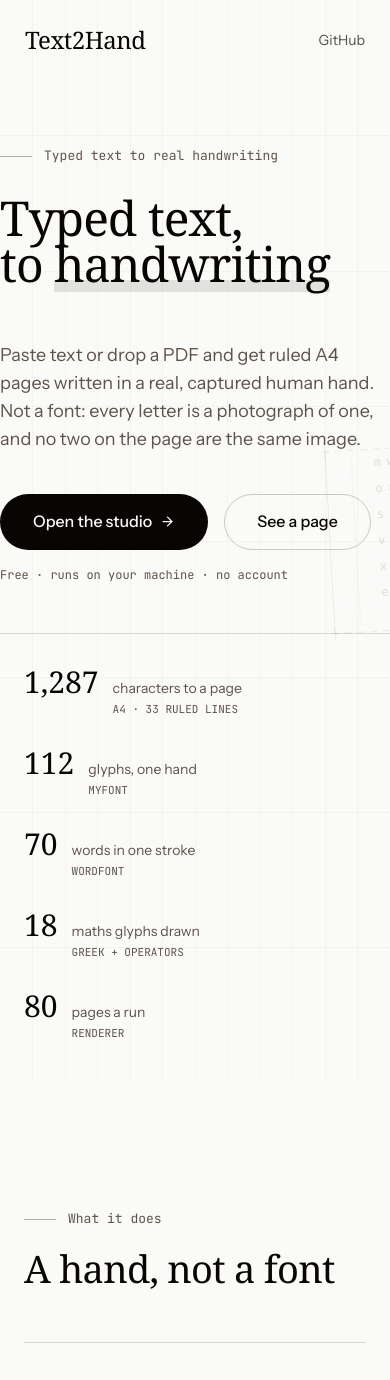
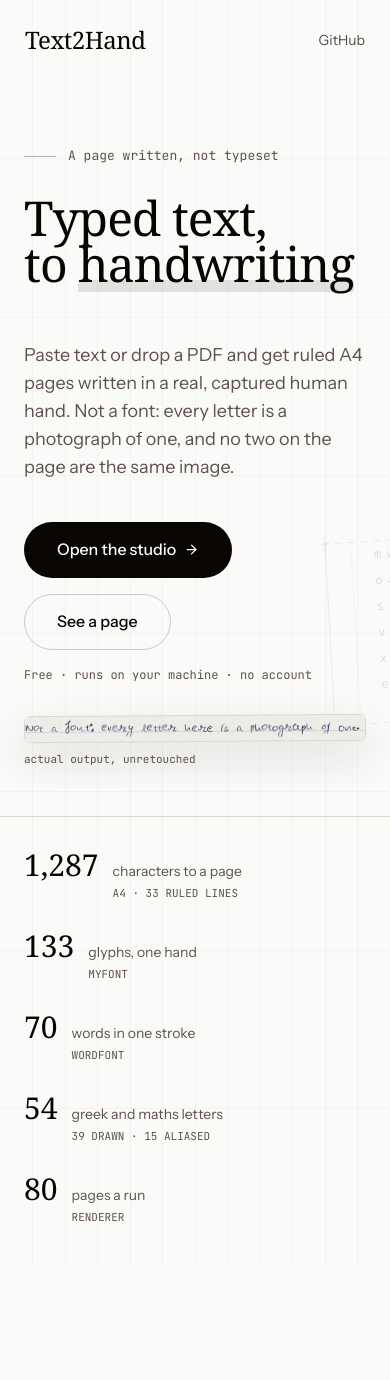
Before and after one commit to pranjalprateek6/Text2Hand, a Flask app: page / in a window 390 px wide. Shown: the top 1380 px of the page. Run offline with Flask 3, Linux system fonts and the light colour scheme; some libraries are stand-ins or nearby versions; some web fonts are replaced.

Commit message:
Landing: true numbers, aligned hero, proof on screen one
The stats row is counted from the shipped assets at serve time now. The
hardcoded numbers were wrong within a week of being written: the page said
112 glyphs and 18 maths glyphs while the font held 134 and 54. A page that
sells precision cannot advertise stale figures, so the counts come from
myfont, wordfont and the renderer's own limits every time it is served, and
the maths stat says what it means: 39 drawn, 15 aliased.

The hero was flush against the viewport edge at every width. Its element is
both .wrap and .hero__in, and the second's padding shorthand zeroed the
first's inline padding, so the headline started at x=0 while the stats row
under it kept its 48px inset. padding-block keeps the vertical rhythm and
leaves .wrap's inline padding alone; the lede and the stats now share a left
edge to the pixel, and on a phone the buttons sit 24px in instead of
touching the bezel.

One line of the actual product now appears in the first screen: a rendered
strip, ink on ruling, captioned "actual output, unretouched", saying "Not a
font: every letter here is a photograph of one." The proof used to live
4,700px below the promise. The eyebrow no longer repeats the headline it
introduces, nav and footer links reach 44px of hit area without moving a
pixel of layout, the split CTA headline carries its unbroken sentence for
assistive tech, the stat captions no longer run into their labels when read
aloud, and the hero canvas repaints on visibilitychange so a tab restored
from prerender cannot show a blank sheet.

Verified live at both widths: stats render the counted values, lede and
stats left edges agree, the strip serves at 14 KB, tap targets measure 48
and 44px, and nothing overflows horizontally. 59/59.

```diff
--- a/app.py
+++ b/app.py
@@ -341,11 +341,42 @@ def _safe(rid: str) -> Path:
     return folder
 
 
+def _landing_stats() -> dict:
+    """The numbers the landing page brags with, counted from the shipped
+    assets when the page is served. They were hardcoded once, and were wrong
+    within a week: the glyph count grew, the Greek coverage doubled, and the
+    page went on advertising the old figures. A number on a page that sells
+    precision has to be one the code cannot let rot.
+    """
+    codes = set()
+    for name in os.listdir(t2h.FONT_DIR):
+        stem, dot, ext = name.partition(".")
+        if ext != "png" or not stem[:1].isdigit():
+            continue
+        digits = ""
+        for ch in stem:
+            if not ch.isdigit():
+                break
+            digits += ch
+        codes.add(int(digits))
+    try:
+        import json
+        with open(os.path.join(t2h.WORD_DIR, "index.json"), encoding="utf-8") as fh:
+            words = len(json.load(fh))
+    except (OSError, ValueError):
+        words = 0
+    drawn = len([c for c in codes if c >= 880])       # the Greek block and up
+    return {"chars_page": page_size(), "glyphs": len(codes), "words": words,
+            "drawn": drawn, "aliased": len(t2h.GLYPH_ALIASES),
+            "maths": drawn + len(t2h.GLYPH_ALIASES),
+            "max_pages": MAX_OUTPUT_PAGES}
+
+
 @app.get("/")
 def landing():
     """The front door. A placeholder until the real landing page is designed;
     the tool itself lives at /studio."""
-    return render_template("landing.html")
+    return render_template("landing.html", stats=_landing_stats())
 
 
 @app.get("/studio")
--- a/static/fx.js
+++ b/static/fx.js
@@ -144,6 +144,11 @@ function asciiPage(canvas) {
   // script runs, and a window resize never comes to correct it. Re-measure
   // and repaint whenever the box itself changes size.
   new ResizeObserver(() => { resize(); paint(); }).observe(canvas);
+  // A tab restored from prerender ran no frames and may hold a blank bitmap;
+  // becoming visible is the moment to make it true.
+  document.addEventListener("visibilitychange", () => {
+    if (!document.hidden) { resize(); paint(); }
+  });
   if (REDUCED) written = 1e9;                // a finished page, held still
   paint();                                   // painted once even if frames never run
   if (!REDUCED) {
--- a/static/landing.css
+++ b/static/landing.css
@@ -44,7 +44,12 @@ section { position: relative; }
 .nav__tm { font-family: var(--font-mono); font-size: 11px; color: var(--muted-foreground); }
 .nav__links { display: none; align-items: center; gap: 48px; }
 @media (min-width: 900px) { .nav__links { display: flex; } }
-.nav__links a { font-size: 14px; color: color-mix(in oklch, var(--foreground) 70%, transparent); transition: color 300ms var(--ease); }
+.nav__links a {
+  font-size: 14px; color: color-mix(in oklch, var(--foreground) 70%, transparent);
+  transition: color 300ms var(--ease);
+  /* the hit area reaches finger size without moving a pixel of layout */
+  padding: 13px 6px; margin: -13px -6px;
+}
 .nav__links a:hover { color: var(--foreground); }
 .nav__cta { display: flex; align-items: center; gap: 16px; }
 
@@ -69,7 +74,10 @@ section { position: relative; }
 .hero__grid i.h { height: 1px; left: 0; right: 0; }
 .hero__grid i.v { width: 1px; top: 0; bottom: 0; }
 
-.hero__in { position: relative; z-index: 10; padding: 160px 0 200px; }
+/* padding-block, never the shorthand: this element is also a .wrap, and the
+   shorthand's zero was silently erasing .wrap's inline padding, leaving the
+   hero flush against the viewport edge while the stats under it kept theirs */
+.hero__in { position: relative; z-index: 10; padding-block: 160px 200px; }
 .hero__title { font-size: clamp(3rem, 11vw, 9.5rem); }
 .hero__title .line { display: block; }
 .hero__word { position: relative; display: inline-block; }
@@ -87,6 +95,22 @@ section { position: relative; }
 .hero__lede { font-size: clamp(18px, 2vw, 23px); line-height: 1.55; color: var(--muted-foreground); max-width: 36rem; }
 .hero__acts { display: flex; flex-wrap: wrap; align-items: center; gap: 16px; }
 .hero__note { width: 100%; font-family: var(--font-mono); font-size: 12px; color: var(--muted-foreground); }
+
+/* one line of the actual product, in the first screen: the proof should not
+   live four thousand pixels below the promise */
+.hero__proof { margin-top: 30px; max-width: 470px; }
+.hero__proof img {
+  width: 100%;
+  border: 1px solid var(--border);
+  border-radius: 6px;
+  box-shadow: 0 16px 40px rgba(30, 25, 10, 0.12);
+  transform: rotate(-0.4deg);
+}
+.hero__proof figcaption {
+  margin-top: 9px;
+  font-family: var(--font-mono); font-size: 11px;
+  color: var(--muted-foreground);
+}
 
 /* stats pinned to the hero's foot: one static row, each number bound to its
    own cell so a viewport edge can never split a pair */
@@ -215,7 +239,11 @@ section { position: relative; }
 .footer__brand p { margin-top: 12px; font-size: 14px; color: var(--muted-foreground); max-width: 26rem; }
 .footer h4 { font-family: var(--font-mono); font-size: 11px; text-transform: uppercase; letter-spacing: 0.12em; color: var(--muted-foreground); margin-bottom: 14px; font-weight: 500; }
 .footer ul { list-style: none; margin: 0; padding: 0; display: grid; gap: 10px; }
-.footer ul a { font-size: 14px; color: color-mix(in oklch, var(--foreground) 70%, transparent); transition: color 250ms var(--ease); }
+.footer ul a {
+  font-size: 14px; color: color-mix(in oklch, var(--foreground) 70%, transparent);
+  transition: color 250ms var(--ease);
+  display: inline-block; padding: 11px 6px; margin: -11px -6px;
+}
 .footer ul a:hover { color: var(--foreground); }
 .footer__base {
   margin-top: 56px; padding-top: 24px;
@@ -226,7 +254,7 @@ section { position: relative; }
 .footer__gap { flex: 1; }
 
 @media (max-width: 700px) {
-  .hero__in { padding: 140px 0 40px; }
+  .hero__in { padding-block: 140px 40px; }
   .hero__stats { position: static; margin-top: 8px; padding-bottom: 40px; }
   .hero__art { opacity: 0.2; }
   .codecard { position: static; }
--- a/templates/landing.html
+++ b/templates/landing.html
@@ -45,7 +45,7 @@
     </div>
 
     <div class="wrap hero__in">
-      <p class="eyebrow rv">Typed text to real handwriting</p>
+      <p class="eyebrow rv">A page written, not typeset</p>
 
       <h1 class="display hero__title" style="margin-top: 28px">
         <span class="line">Typed text,</span>
@@ -70,15 +70,29 @@
           <span class="hero__note">Free · runs on your machine · no account</span>
         </div>
       </div>
+
+      <figure class="hero__proof rv" data-delay="350">
+        <img src="{{ url_for('static', filename='hero_line.jpg') }}"
+             alt="One line of actual output: handwriting in ink on ruled paper"
+             width="940" height="69" loading="lazy" />
+        <figcaption>actual output, unretouched</figcaption>
+      </figure>
     </div>
 
     <div class="hero__stats" aria-label="Numbers from the renderer">
       <div class="wrap hero__stats-row">
-        <div class="stat"><b>1,287</b><span>characters to a page<i>A4 · 33 RULED LINES</i></span></div>
-        <div class="stat"><b>112</b><span>glyphs, one hand<i>MYFONT</i></span></div>
-        <div class="stat"><b>70</b><span>words in one stroke<i>WORDFONT</i></span></div>
-        <div class="stat"><b>18</b><span>maths glyphs drawn<i>GREEK + OPERATORS</i></span></div>
-        <div class="stat"><b>80</b><span>pages a run<i>RENDERER</i></span></div>
+        {# counted from the shipped assets at serve time; the hardcoded
+           versions were stale within a week of being written #}
+        <div class="stat"><b>{{ "{:,}".format(stats.chars_page) }}</b><span>characters to a page
+          <i aria-hidden="true">A4 · 33 RULED LINES</i></span></div>
+        <div class="stat"><b>{{ stats.glyphs }}</b><span>glyphs, one hand
+          <i aria-hidden="true">MYFONT</i></span></div>
+        <div class="stat"><b>{{ stats.words }}</b><span>words in one stroke
+          <i aria-hidden="true">WORDFONT</i></span></div>
+        <div class="stat"><b>{{ stats.maths }}</b><span>greek and maths letters
+          <i aria-hidden="true">{{ stats.drawn }} DRAWN · {{ stats.aliased }} ALIASED</i></span></div>
+        <div class="stat"><b>{{ stats.max_pages }}</b><span>pages a run
+          <i aria-hidden="true">RENDERER</i></span></div>
       </div>
     </div>
 </section>
@@ -295,7 +309,7 @@ pages.zip &middot; full-size PNGs</pre>
     <div class="wrap">
       <div class="cta__box rv" data-spotlight>
         <p class="eyebrow">Ready when you are</p>
-        <h2 class="display" style="margin-top: 20px">Stop writing<br />it out.</h2>
+        <h2 class="display" style="margin-top: 20px" aria-label="Stop writing it out.">Stop writing<br />it out.</h2>
         <div class="cta__row">
           <a class="btn btn--lg" href="{{ url_for('studio') }}">
             Open the studio
```
Also changed, not shown: static/hero_line.jpg (added).
